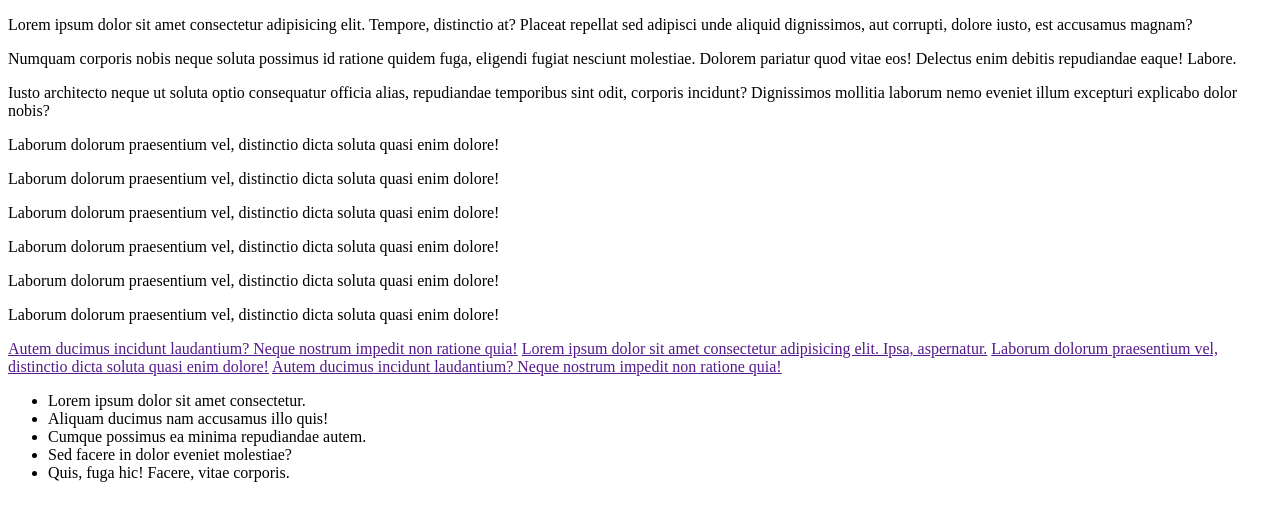
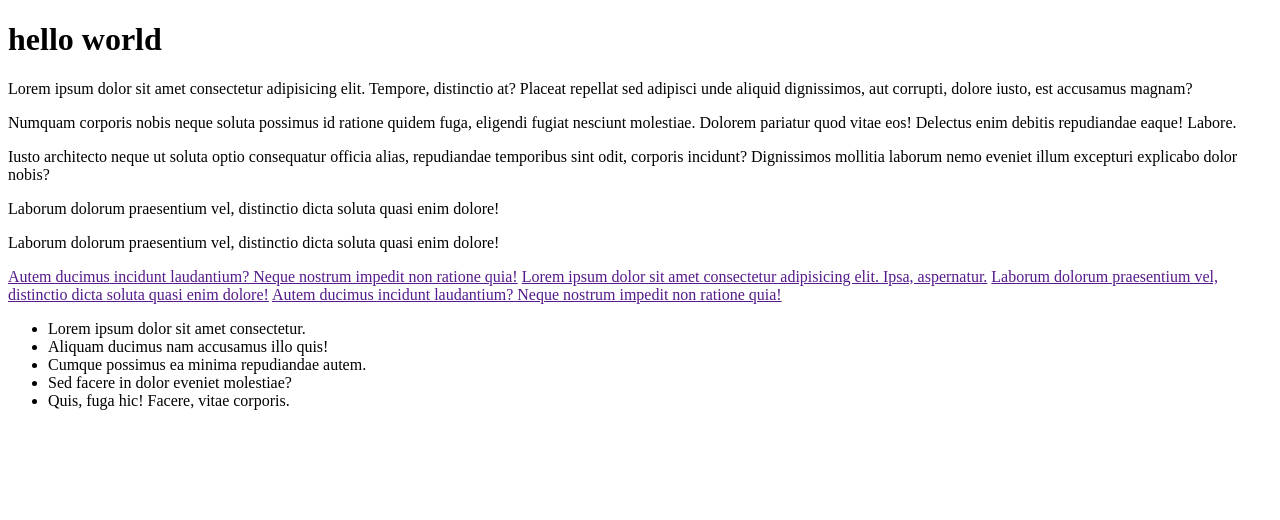
Before and after one commit to cathy-hit/monsite, a plain HTML site: page index.html in a window 1280 px wide. Drawn offline with Linux system fonts and the light colour scheme.

```diff
--- a/index.html
+++ b/index.html
@@ -5,9 +5,12 @@
     <meta charset="UTF-8">
     <meta name="viewport" content="width=device-width, initial-scale=1.0">
     <title>Demo-git</title>
+    <link rel="stylesheet" href="style.css">
 </head>
 
 <body>
+    <h1>hello world</h1>
+
     <div class="section-demo">
         <p>Lorem ipsum dolor sit amet consectetur adipisicing elit. Tempore, distinctio at? Placeat repellat sed adipisci unde aliquid dignissimos, aut corrupti, dolore iusto, est accusamus magnam?</p>
         <p>Numquam corporis nobis neque soluta possimus id ratione quidem fuga, eligendi fugiat nesciunt molestiae. Dolorem pariatur quod vitae eos! Delectus enim debitis repudiandae eaque! Labore.</p>
@@ -15,10 +18,7 @@
     </div>
     <div class="section-commande">
         <p>Laborum dolorum praesentium vel, distinctio dicta soluta quasi enim dolore!</p>
-        <p>Laborum dolorum praesentium vel, distinctio dicta soluta quasi enim dolore!</p>
-        <p>Laborum dolorum praesentium vel, distinctio dicta soluta quasi enim dolore!</p>
-        <p>Laborum dolorum praesentium vel, distinctio dicta soluta quasi enim dolore!</p>
-        <p>Laborum dolorum praesentium vel, distinctio dicta soluta quasi enim dolore!</p>
+
         <p>Laborum dolorum praesentium vel, distinctio dicta soluta quasi enim dolore!</p>
         <a href="">Autem ducimus incidunt laudantium? Neque nostrum impedit non ratione quia!</a>
         <a href="">Lorem ipsum dolor sit amet consectetur adipisicing elit. Ipsa, aspernatur.</a>
```
Also changed, not shown: style.css (added), 1 other file.
